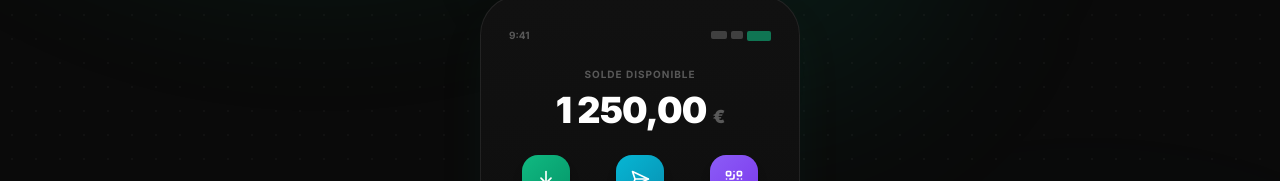
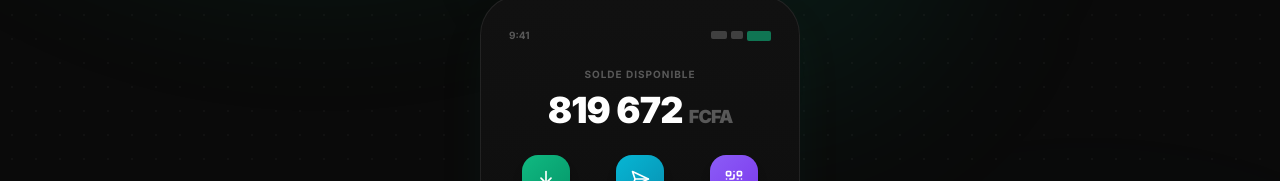
Before and after one commit to Jerome2024-net/BINQ, a Next.js app: page / in a window 1280 px wide. Shown: the part 597-778 px from the top of the page. Built offline with nearby package versions, Linux system fonts and the light colour scheme; no server answers.

Commit message:
fix: homepage montants en FCFA au lieu de EUR

```diff
--- a/src/app/page.tsx
+++ b/src/app/page.tsx
@@ -106,7 +106,7 @@ export default function HomePage() {
               {/* Balance */}
               <div className="text-center mb-4 sm:mb-6">
                 <p className="text-[9px] sm:text-[10px] font-bold text-white/30 uppercase tracking-widest mb-1.5 sm:mb-2">Solde disponible</p>
-                <p className="text-2xl sm:text-4xl font-black tracking-tight">1 250,00 <span className="text-sm sm:text-lg text-white/30">&euro;</span></p>
+                <p className="text-2xl sm:text-4xl font-black tracking-tight">819 672 <span className="text-sm sm:text-lg text-white/30">FCFA</span></p>
               </div>
 
               {/* Action Buttons */}
@@ -214,7 +214,7 @@ export default function HomePage() {
               {
                 icon: Globe2,
                 title: "Multi-devises",
-                desc: "EUR, XOF, USD — g\u00e9rez plusieurs devises dans un seul portefeuille.",
+                desc: "FCFA et EUR — g\u00e9rez vos devises dans un seul portefeuille.",
                 gradient: "from-orange-500/20 to-orange-500/5",
                 iconColor: "text-orange-400",
                 border: "border-orange-500/20",
@@ -301,7 +301,7 @@ export default function HomePage() {
                 <SendHorizonal className="w-4 h-4 sm:w-6 sm:h-6 text-cyan-400" />
               </div>
               <h3 className="text-base sm:text-lg font-bold text-white mb-1.5 sm:mb-2">Transferts</h3>
-              <p className="text-2xl sm:text-4xl font-black text-cyan-400 mb-1.5 sm:mb-2">0&euro;</p>
+              <p className="text-2xl sm:text-4xl font-black text-cyan-400 mb-1.5 sm:mb-2">0 FCFA</p>
               <p className="text-sm text-white/40">entre utilisateurs Binq</p>
             </div>
           </div>
```
